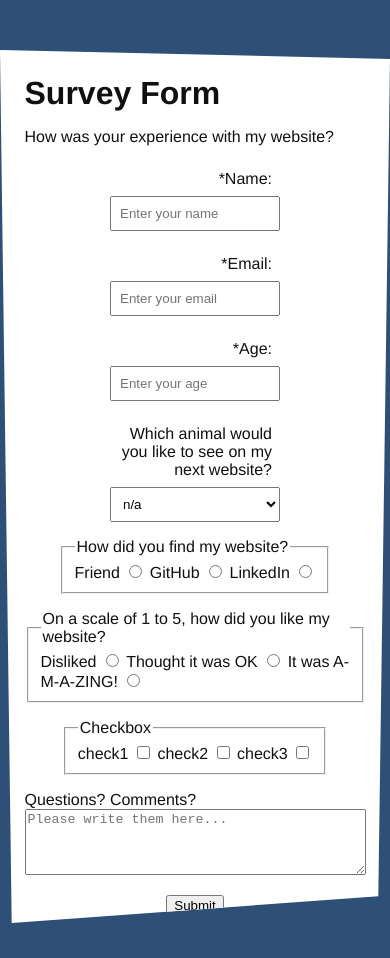
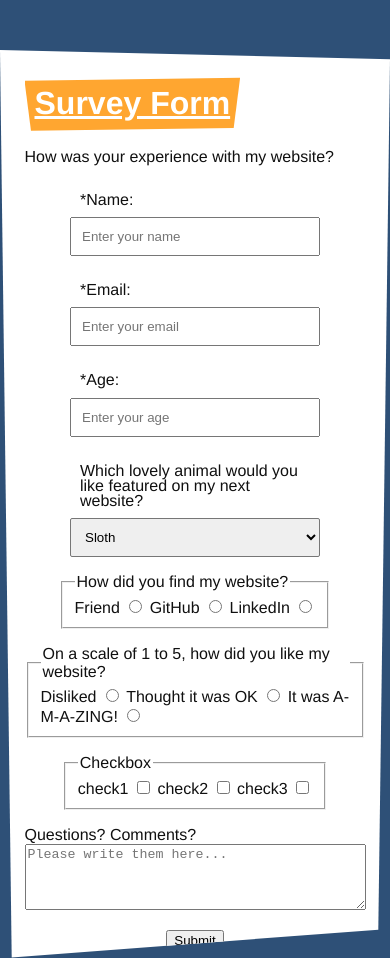
Before and after one commit to JamesScript7/survey-form, a plain HTML site: page index.html in a window 390 px wide. Shown: the top 958 px of the page. Drawn offline with Linux system fonts and the light colour scheme.

Commit message:
Media query up to feature animal

```diff
--- a/css/main.scss
+++ b/css/main.scss
@@ -3,7 +3,7 @@ $dark-color: #101010;
 $blue-color: #2E5077;
 $orange-color: #FFA630;
 $snow-color: #FFFAFA;
-$input-padding: 8px;
+$input-padding: 10px;
 
 * {
   box-sizing: border-box;
@@ -21,7 +21,6 @@ html, body, div, h1 {
 body {
   display: grid;
   grid-template-columns: 1fr minmax(200px, 600px) 1fr;
-
   .container {
     margin: 50px 0;
     padding: 25px;
@@ -32,11 +31,20 @@ body {
     clip-path: polygon(0% 0%, 100% 1%, 97% 95%, 3% 98%);
   }
 }
+header {
+  .heading-clip-path {
+    display: inline-block;
+    padding: $input-padding;
+    color: #FFFFFF;
+    background-color: $orange-color;
+    text-decoration: underline;
+    clip-path: polygon(0% 10%, 100% 5%, 97% 93%, 3% 98%);
+  }
+}
 form {
   display: grid;
   justify-items: center;
   grid-row-gap: 16px;
-}
   .row {
     width: 80%;
     display: grid;
@@ -45,6 +53,7 @@ form {
     label {
       padding: $input-padding;
       text-align: right;
+      line-height: 95%;
     }
     input {
       padding: $input-padding;
@@ -53,13 +62,25 @@ form {
       }
     }
     select {
+      width: 120px;
       padding: $input-padding;
       outline-color: $orange-color;
+      border-radius: 2px;
+    }
   }
 }
 @media only screen and (max-width: 400px) {
+  form {
     .row {
       width: auto;
+      grid-template-columns: repeat(auto-fit, 250px);
+      label {
+        text-align: left;
+      }
+      select {
+        width: auto;
+      }
+    }
   }
 }
 footer {
--- a/index.html
+++ b/index.html
@@ -12,12 +12,15 @@
 		<div class="container">
 			<!-- HEADER -->
 			<header role="banner">
-				<h1 id="title">Survey Form</h1>
+				<div class="heading-clip-path">
+					<h1 id="title">Survey Form</h1>
+				</div>
 				<p id="description">How was your experience with my website?</p>
 			</header>
 			<!-- MAIN FORM -->
 			<main role="main">
 				<form id="survey-form" action="#" method="get">
+					<!-- PERSONAL INFO -->
 					<div class="row">
 						<label id="name-label" for="name">*Name:</label>
 						<input type="text" id="name" name="name" placeholder="Enter your name" required>
@@ -30,20 +33,19 @@
 						<label id="number-label" for="number">*Age:</label>
 						<input type="number" id="number" name="age" placeholder="Enter your age" required>
 					</div>
-
+					<!-- FEATURE ANIMAL -->
 					<div class="row">
-						<label for="dropdown">Which animal would you like to see on my next website?</label>
+						<label for="dropdown">Which lovely animal would you like featured on my next website?</label>
 						<select id="dropdown" name="animal">
-							<option selected="selected">n/a</option>
-							<option value="cat">cat</option>
-							<option value="dog">dog</option>
-							<option value="sloth">sloth</option>
-							<option value="rabbit">rabbit</option>
-							<option value="hedgehog">hedgehog</option>
-							<option value="racoon">racoon</option>
-							<option value="bear">bear</option>
-							<option value="pidgeon">pidgeon</option>
-							<option value="goat">goat</option>
+							<option value="n/a">n/a</option>
+							<option value="Cat">Cat</option>
+							<option value="Dog">Dog</option>
+							<option value="Sloth" selected="selected">Sloth</option>
+							<option value="Rabbit">Rabbit</option>
+							<option value="Hedgehog">Hedgehog</option>
+							<option value="Racoon">Racoon</option>
+							<option value="Pidgeon">Pidgeon</option>
+							<option value="Goat">Goat</option>
 						</select>
 					</div>
 
```
Also changed, not shown: css/main.css. Lines whose indentation alone changed are shown as unchanged.
